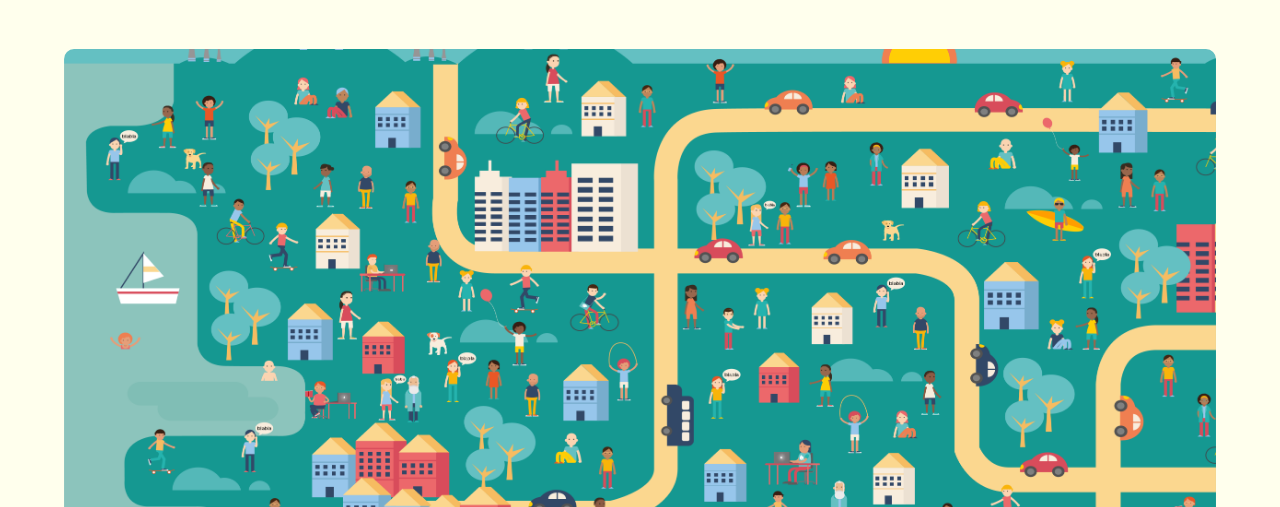
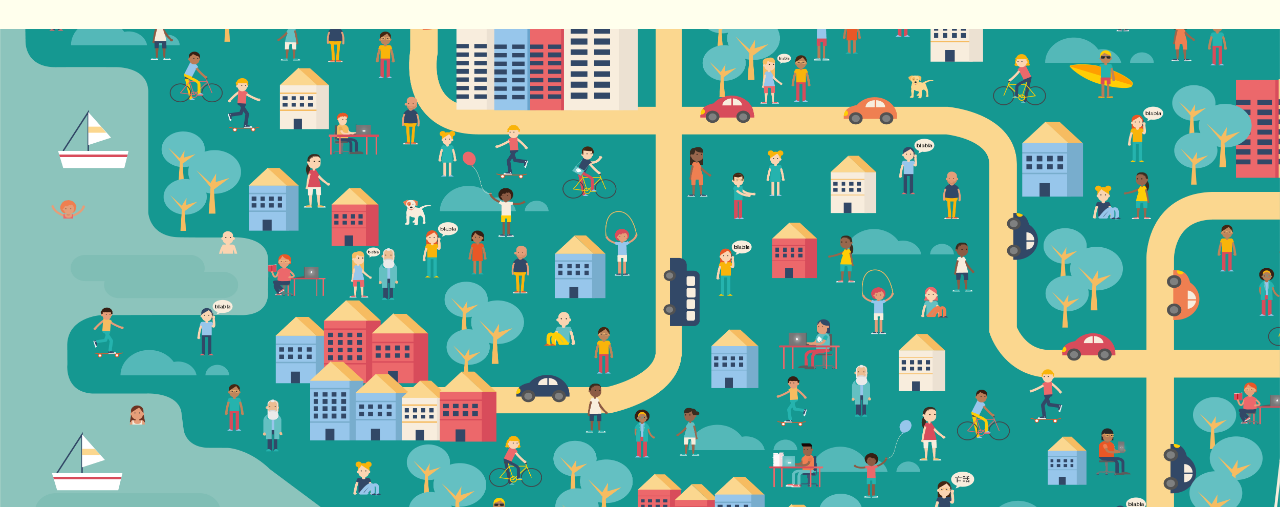
Before and after one commit to kuressaareametikool/poppins, a plain HTML site: page index.html in a window 1280 px wide. Shown: the part 293-800 px from the top of the page. Drawn offline with Linux system fonts and the light colour scheme.

Commit message:
Update style.css
Pilt töötab

```diff
--- a/style.css
+++ b/style.css
@@ -166,19 +166,20 @@ header{
 
 .tutvustus img {
     width: 100%;
-    margin-bottom: 1.5rem;
-    border-radius: 10px;
+    height: 500px;
     object-fit: cover;
 }
 
-.tutvustus {
-    width: 90%;
+.uuu {
+    display: block;
+    width: 100%;
     margin: 20px;
-    font-family: 'Segoe UI', Tahoma, Geneva, Verdana, sans-serif;
+    height: 500px;
+
 }
 
 .tutvustus_alus{
-    display: flex;
+    display: block;
     flex-direction: column;
     width: 100%;
     height: 100%;
```
